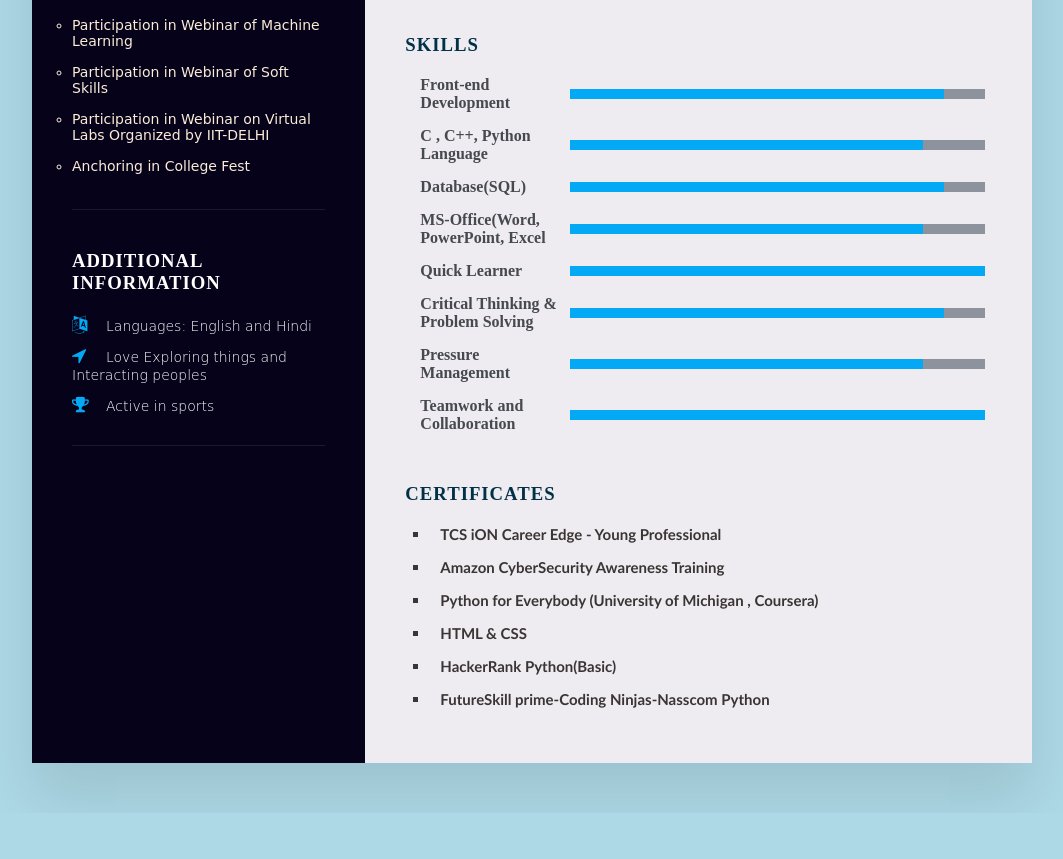
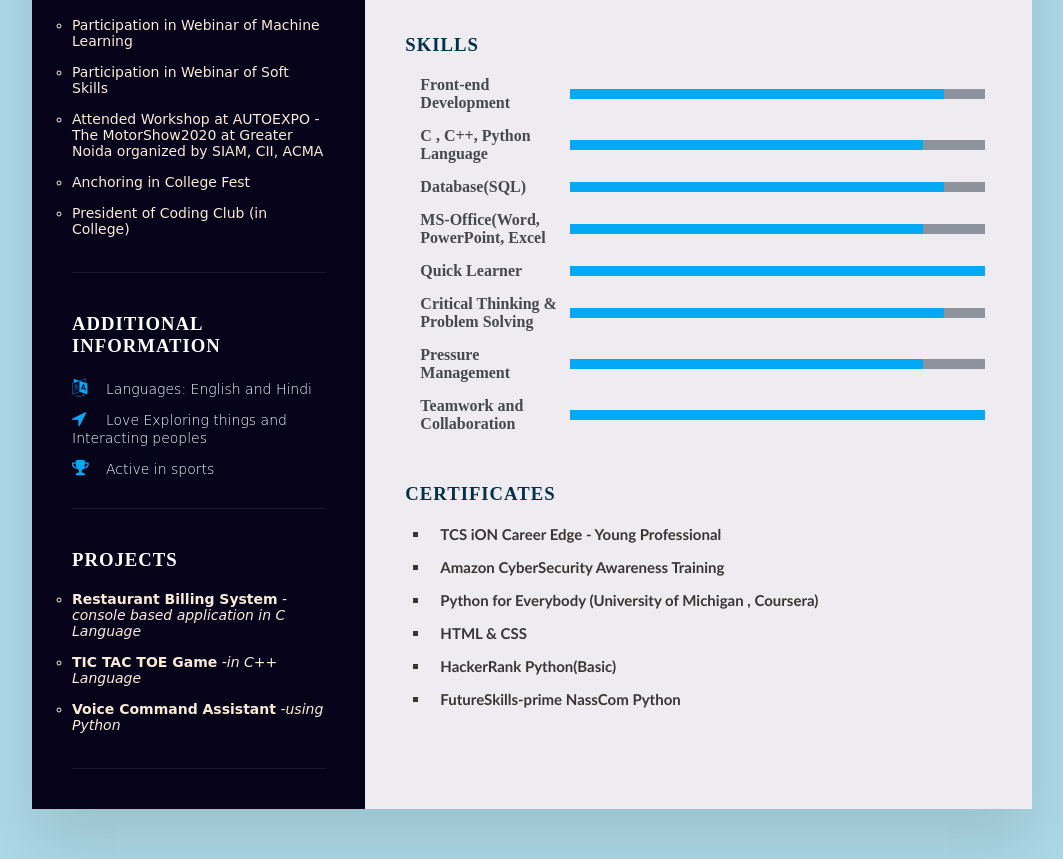
Before and after one commit to yogesh2301/Resume, a plain HTML site: page index.html in a window 1280 px wide. Shown: the part 683-1542 px from the top of the page, without its empty margins (108-1171 px from the left). Before the commit the page ends 1496 px from the top, so only its background shows below. Drawn offline with Linux system fonts and the light colour scheme; a web font is replaced by a local one.

Commit message:
updated resume

```diff
--- a/index.html
+++ b/index.html
@@ -47,11 +47,28 @@
                 <ul>
                     <li>Participation in Webinar of Machine Learning</li>
                     <li>Participation in Webinar of Soft Skills</li>
-                    <li>Participation in Webinar on Virtual Labs Organized by IIT-DELHI</li>
+                    <li>Attended Workshop at AUTOEXPO - The MotorShow2020 at Greater Noida organized by SIAM, CII, ACMA</li>
                     <li>Anchoring in College Fest</li>
+                    <li>President of Coding Club (in College) </li>
                 </ul>
             </div>
-
+            <!-- <div class=" contactInfo Language">
+                <h3 class="title">Languages</h3>
+                <ul>
+                    <li>
+                        <span class="text">English</span>
+                        <span class="percent">
+                            <div style="width: 90%;"></div>
+                        </span>
+                    </li>
+                    <li>
+                        <span class="text">Hindi</span>
+                        <span class="percent">
+                            <div style="width: 100%;"></div>
+                        </span>
+                    </li>
+                </ul>
+            </div> -->
             <div class=" contactInfo Additional">
                 <h3 class="title">Additional Information</h3>
                 <ul>
@@ -67,6 +84,16 @@
                         <span class="icon"><i class="fa fa-trophy" aria-hidden="true"></i></span>
                         <span class="text">Active in sports</span>
                     </li>
+                </ul>
+            </div>
+            <div class=" contactInfo Extra">
+                <h3 class="title">Projects</h3>
+                <ul>
+                    <li><b>Restaurant Billing System</b>  <em>- console based application in C Language</em></li>
+                    <li><b>TIC TAC TOE Game</b> <em>-in C++ Language</em></li>
+                    <li><b>Voice Command Assistant</b> <em>-using Python</em></li>
+                    <!-- <li></li> -->
+
                 </ul>
             </div>
         </div>
@@ -151,8 +178,8 @@
                     <li>Amazon CyberSecurity Awareness Training </li>
                     <li>Python for Everybody (University of Michigan , Coursera)</li>
                     <li>HTML & CSS</li>
-                    <li>HackerRank Python(Basic) </li>
-                    <li>FutureSkill prime-Coding Ninjas-Nasscom Python</li>
+                    <li>HackerRank Python(Basic)</li>
+                    <li>FutureSkills-prime NassCom Python</li>
                 </ul>
         </div>
     </div>
```
